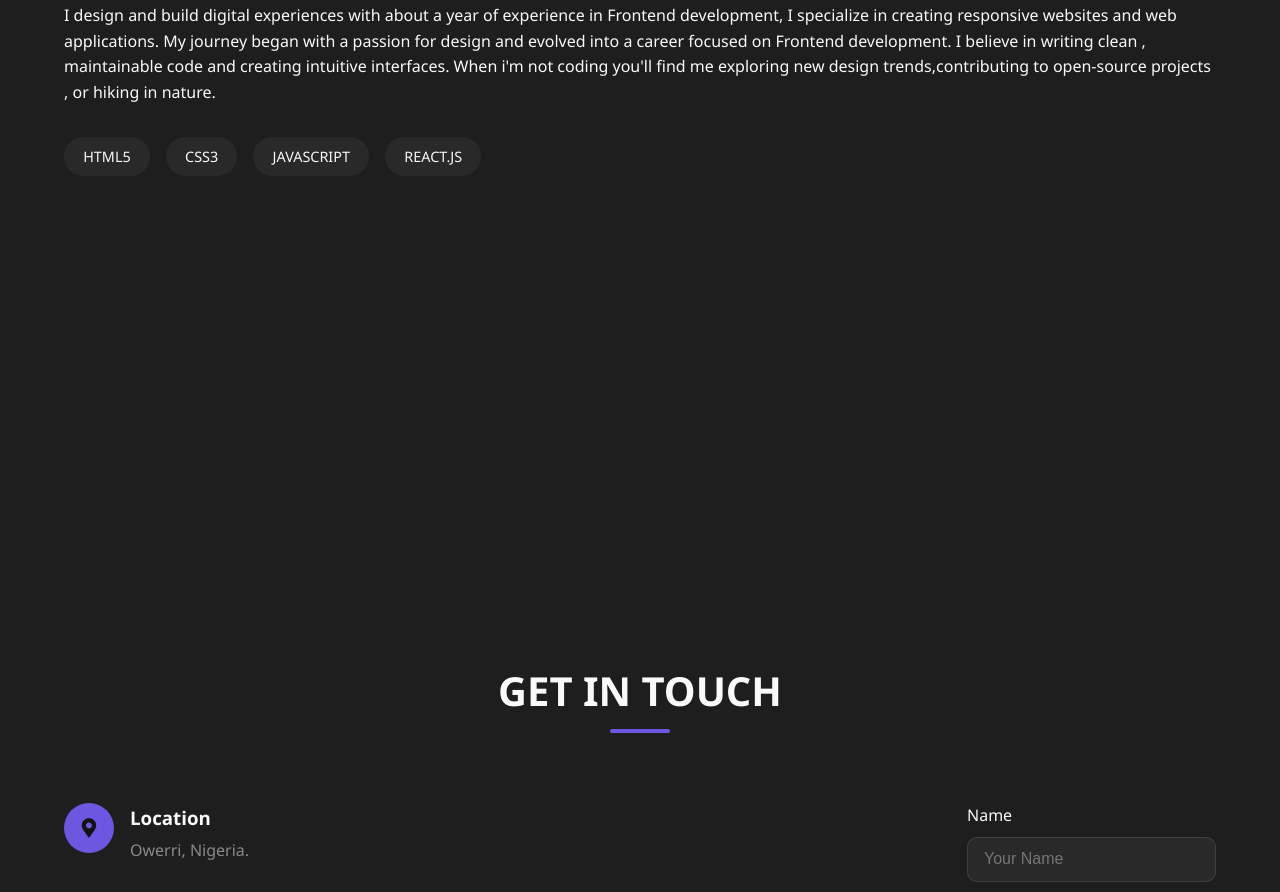
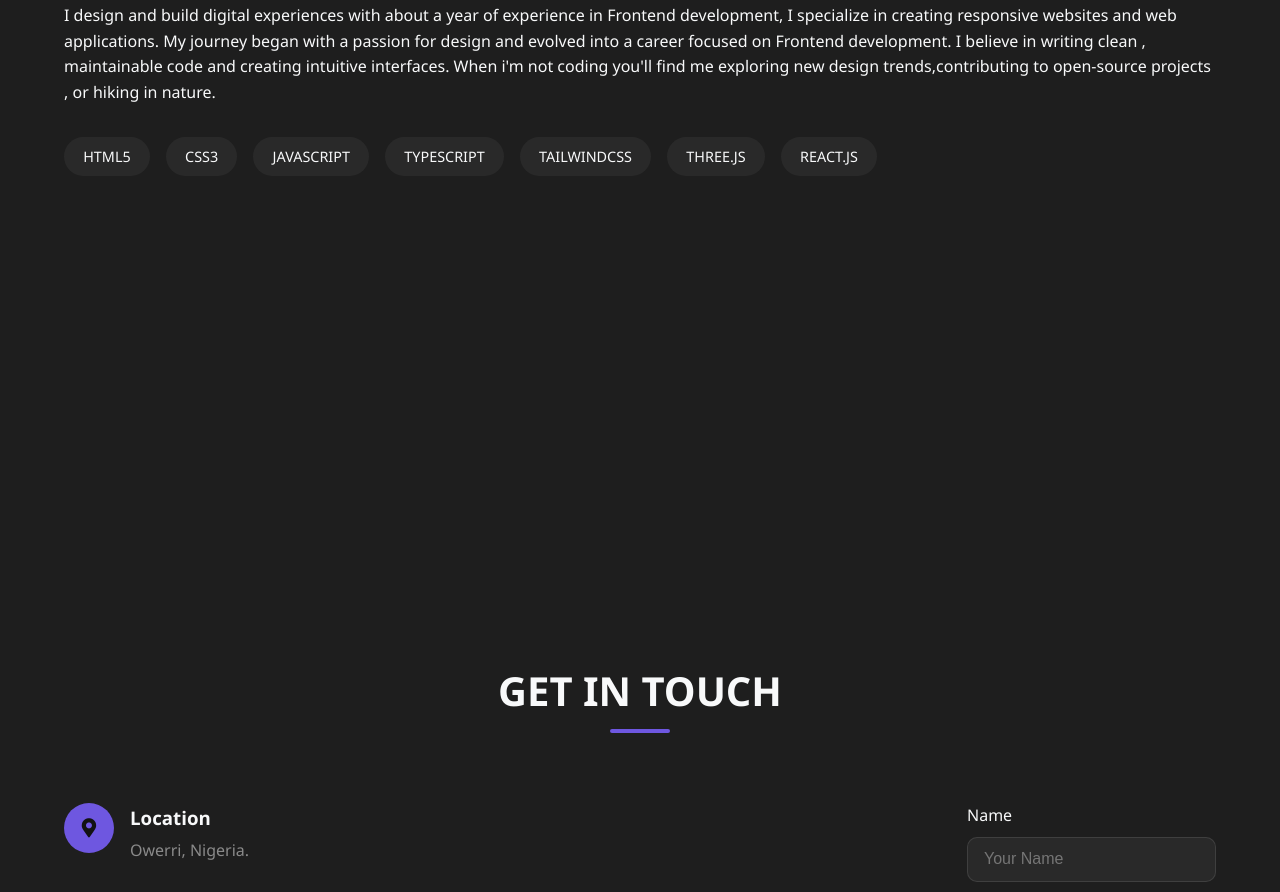
Before and after one commit to praisezedo/Praise-innocent, a plain HTML site: page index.html in a window 1280 px wide. Shown: the part 1037-1929 px from the top of the page. Drawn offline with Linux system fonts and the light colour scheme.

Commit message:
Update index.html

```diff
--- a/index.html
+++ b/index.html
@@ -61,6 +61,9 @@
                     <div class="skill">HTML5</div>
                     <div class="skill">CSS3</div>
                     <div class="skill">JAVASCRIPT</div>
+                    <div class="skill">TYPESCRIPT</div>
+                     <div class="skill">TAILWINDCSS</div>
+                    <div class="skill">THREE.JS</div>
                     <div class="skill">REACT.JS</div>
                 </div>
             </div>
```
